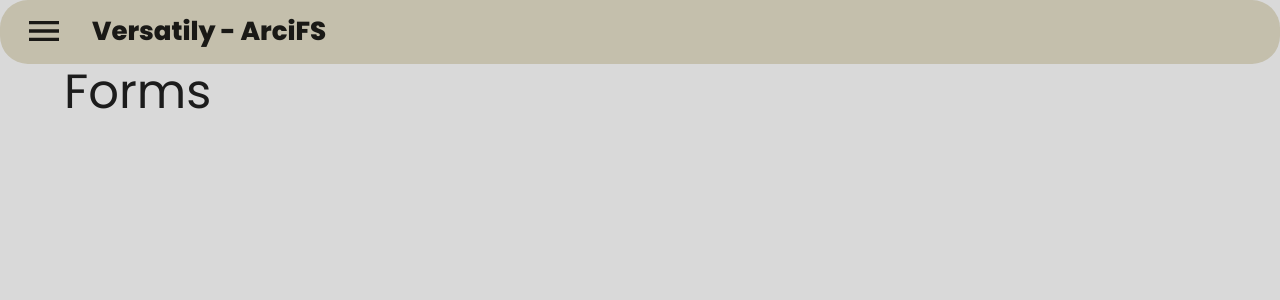
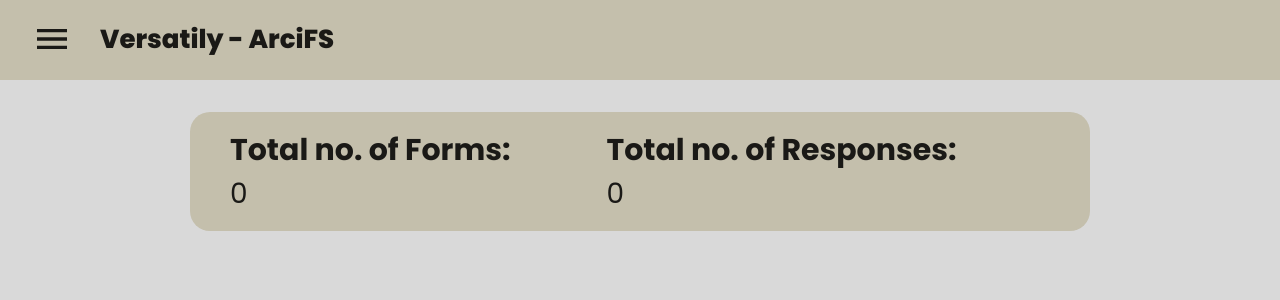
Before and after one commit to fvjr156/feedback-system, a React (Vite) app in the folder client/: page /forms in a window 1280 px wide. Shown: the top 300 px of the page. Built offline with nearby package versions, Linux system fonts and the light colour scheme.

Commit message:
Forms css

```diff
--- a/client/src/components/NavigationComponents/Toolbar.jsx
+++ b/client/src/components/NavigationComponents/Toolbar.jsx
@@ -20,7 +20,7 @@
 
   return (
     <Box sx={{ flexGrow: 1 }}>
-      <AppBar position="static" sx={{ borderRadius: 7 }} elevation={0}>
+      <AppBar position="static" sx={{ padding: 1 }} elevation={0}>
         <Toolbar sx={{ display: 'flex', justifyContent: 'center', alignItems: 'center'}}>
           <IconButton
             size="large"
--- /dev/null
+++ b/client/src/pages/FormsPage/Forms.css
@@ -0,0 +1,3 @@
+.FormItem {
+    margin-right: 16px;
+}
--- a/client/src/pages/FormsPage/Forms.jsx
+++ b/client/src/pages/FormsPage/Forms.jsx
@@ -1,6 +1,6 @@
 import { useEffect } from "react";
 import { application_config } from "../../services/application_config";
-import { Container, Typography } from "@mui/material";
+import { Container, Typography, Box } from "@mui/material";
 
 function Forms() {
   useEffect(() => {
@@ -13,10 +13,23 @@
   }, []);
 
   return (
-    <Container>
-      <Typography variant="h3" component="div">
-        Forms
-      </Typography>
+    <Container sx={{ display: 'flex', justifyContent: 'center', marginTop: 4 }}>
+      <Box sx={{ backgroundColor: '#c4bfac', borderRadius: 5, padding: 2, width: 900 }}>
+        <Container sx={{ display: 'flex', justifyContent: 'flex-start', alignItems: 'center' }}>
+          <Typography component="div" sx={{ marginRight: 12, fontWeight: 700, fontSize: 30 }}>
+            Total no. of Forms:
+            <Typography component="div" sx={{ fontSize:28 }}>
+              0
+            </Typography>
+          </Typography>
+          <Typography component="div" sx={{ fontWeight: 700, fontSize: 30 }}>
+            Total no. of Responses:
+            <Typography component="div" sx={{ fontSize:28 }}>
+              0
+            </Typography>
+          </Typography>
+        </Container>
+      </Box>
     </Container>
   );
 }
```
